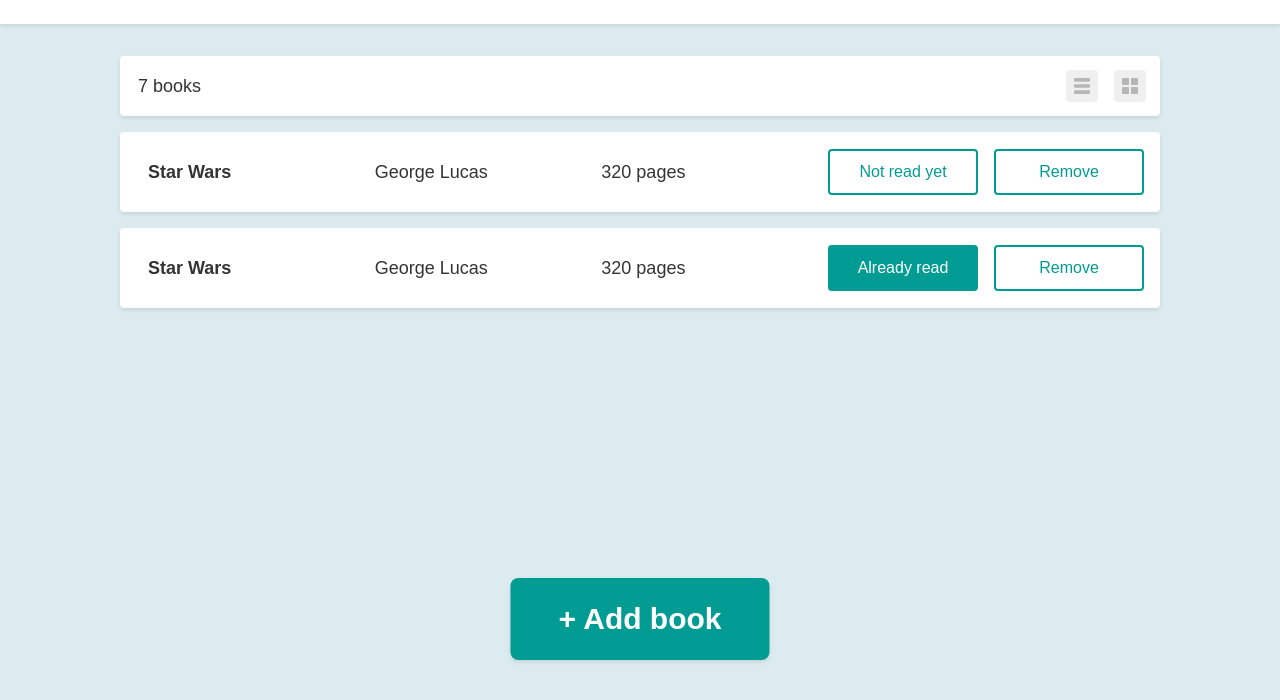
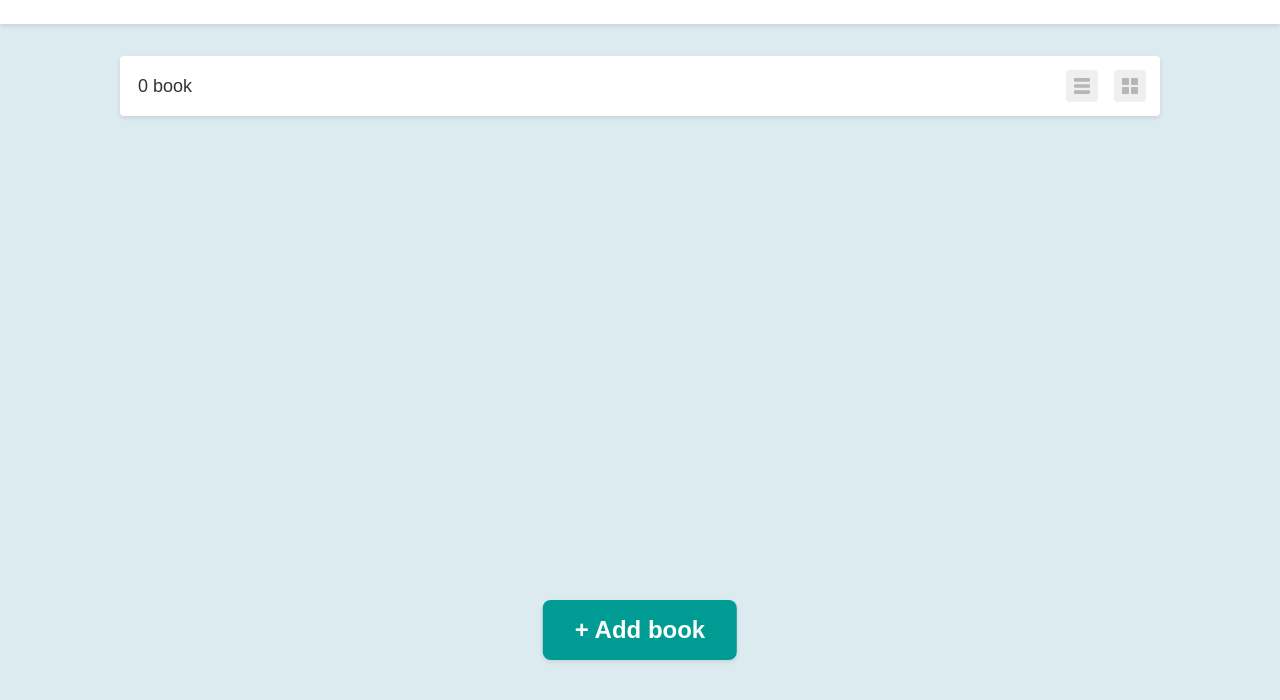
Before and after one commit to nelrnd/library-app, a website built with webpack: page src/index.html in a window 1280 px wide. Shown: the part 76-776 px from the top of the page. Built offline with nearby package versions, Linux system fonts and the light colour scheme; a web font is replaced by a local one.

Commit message:
Handle updating number of books displayed and add bottom padding to main

```diff
--- a/src/index.html
+++ b/src/index.html
@@ -32,7 +32,7 @@
 
     <main>
       <div class="topbar card">
-        <p>7 books</p>
+        <p id="books-number">0 book</p>
         <div class="buttons">
           <button class="topbar-button" id="rows-button">
             <img src="./assets/display-rows.svg" alt="Display books in rows" />
@@ -43,26 +43,7 @@
         </div>
       </div>
 
-      <div class="books rows-display" id="books">
-        <div class="book card">
-          <h2>Star Wars</h2>
-          <p>George Lucas</p>
-          <p>320 pages</p>
-          <div class="buttons">
-            <button class="book-button">Not read yet</button>
-            <button class="book-button">Remove</button>
-          </div>
-        </div>
-        <div class="book card">
-          <h2>Star Wars</h2>
-          <p>George Lucas</p>
-          <p>320 pages</p>
-          <div class="buttons">
-            <button class="book-button filled">Already read</button>
-            <button class="book-button">Remove</button>
-          </div>
-        </div>
-      </div>
+      <div class="books rows-display" id="books"></div>
     </main>
 
     <button class="add-button" id="add-button">+ Add book</button>
--- a/src/index.js
+++ b/src/index.js
@@ -73,6 +73,9 @@
   const bookElem = createBookElem(book);
   displayBookElem(bookElem);
 
+  // Update number of books
+  updateBooksNumber();
+
   // Clear form fields and close modal
   clearFields();
   closeModal();
@@ -95,6 +98,7 @@
 function removeBook(book) {
   const index = books.findIndex((b) => b === book);
   books.splice(index, 1);
+  updateBooksNumber();
 }
 
 // Handle modal logic
@@ -133,3 +137,12 @@
 
 rowsButton.addEventListener('click', displayAsRows);
 gridButton.addEventListener('click', displayAsGrid);
+
+// Handle updating number of books info
+
+const booksNumberElem = document.getElementById('books-number');
+
+function updateBooksNumber() {
+  booksNumberElem.textContent =
+    books.length + (books.length < 2 ? ' book' : ' books');
+}
--- a/src/style.css
+++ b/src/style.css
@@ -54,7 +54,7 @@
 }
 
 main {
-  padding: 0 120px;
+  padding: 0 120px 160px 120px;
 }
 
 .topbar {
@@ -133,7 +133,7 @@
   color: var(--main);
   background-color: transparent;
   border: 2px solid var(--main);
-  padding: 12px 24px;
+  padding: 12px 0;
   border-radius: 4px;
 }
 
@@ -145,9 +145,9 @@
 .add-button {
   color: white;
   background-color: var(--main);
-  font-size: 1.875rem;
+  font-size: 1.5rem;
   font-weight: 700;
-  padding: 24px 48px;
+  padding: 16px 32px;
   border: none;
   border-radius: 8px;
   box-shadow: var(--shadow);
```
